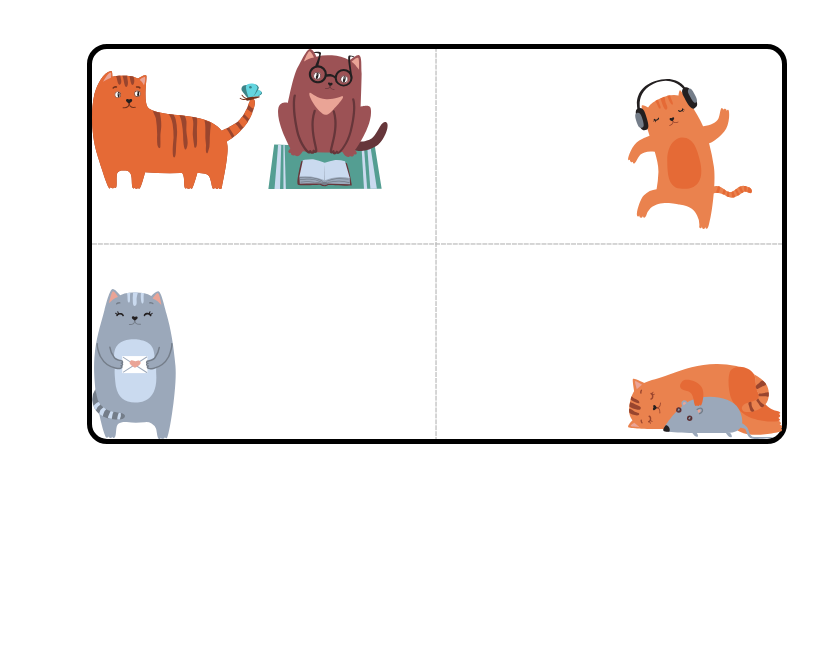
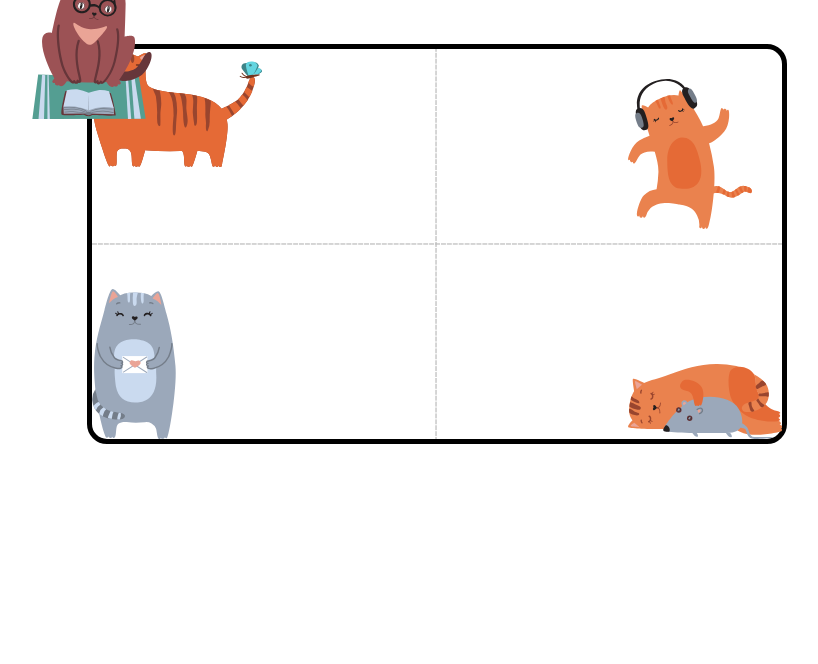
Before and after one commit to EmSturm/kocici-domecek, a plain HTML site: page index.html in a window 1280 px wide. Shown: the part 136-800 px from the top of the page, without its empty margins (203-1021 px from the left). Drawn offline with Linux system fonts and the light colour scheme; a web font is replaced by a local one.

Commit message:
Napozicovani ctvrte kocky

```diff
--- a/style.css
+++ b/style.css
@@ -58,6 +58,10 @@ h1 {
 .kniha {
   width: 120px;
   height: 140px;
+  position: absolute;
+  top: 0;
+  left: 0;
+  transform: translate(-50%, -50%);
   /*
 		kočka si ráda čte svoje knihy v klidu,
 		proto sedí v levém horním rohu domečku,
```
